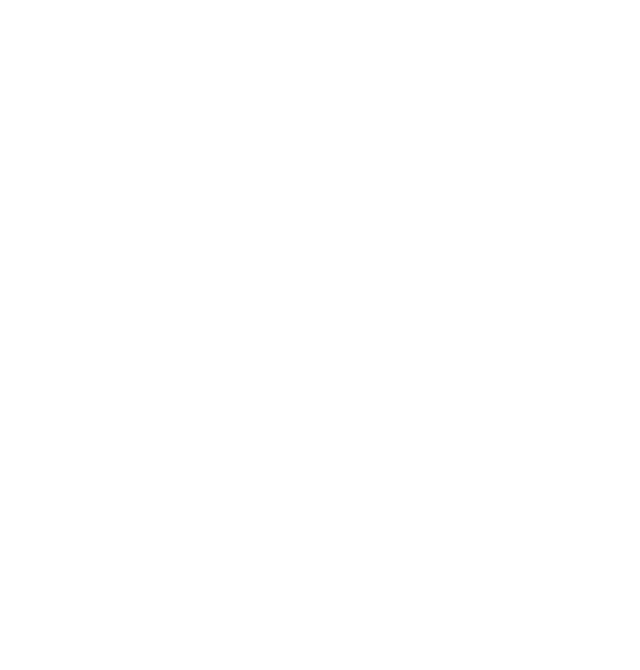
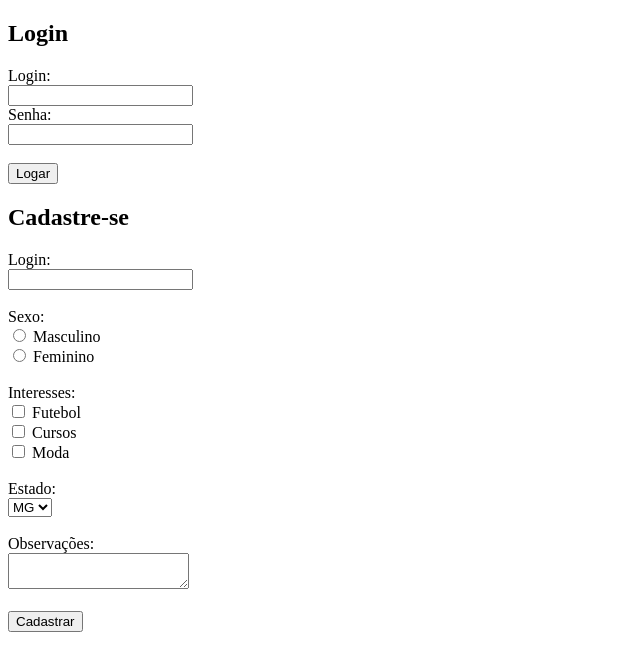
Before and after one commit to marcusmigueell/Secao1-HTML5, a plain HTML site: page index.html in a window 1280 px wide. Shown: the whole page, without its empty margins (0-640 px from the left). Drawn offline with Linux system fonts and the light colour scheme.

Commit message:
Creating básic forms

```diff
--- a/index.html
+++ b/index.html
@@ -9,7 +9,50 @@
 
     <body>
 
+        <h2>Login</h2>
 
+        <form>
+
+            Login:<br>
+            <input type="text" name="login"> <br>
+
+            Senha:<br>
+            <input type="password" name="senha"> <br><br>
+
+            <input type="button" value="Logar">
+
+        </form>
+
+        <h2>Cadastre-se</h2>
+
+        <form>
+
+            Login:<br>
+            <input type="text" name="login"> <br><br>
+
+            Sexo:<br>
+            <input type="radio" name="sexo" value="M"> Masculino<br>
+            <input type="radio" name="sexo" value="F"> Feminino<br><br>
+
+            Interesses:<br>
+            <input type="checkbox" name="interesses"> Futebol<br>
+            <input type="checkbox" name="interesses"> Cursos<br>
+            <input type="checkbox" name="interesses"> Moda<br><br>
+
+            Estado:<br>
+            <select name="estado">
+                <option value="mg">MG</option>
+                <option value="sp">SP</option>
+                <option value="rj">RJ</option>
+                <option value="rs">RS</option>
+            </select> <br><br>
+
+            Observações: <br>
+            <textarea></textarea> <br><br>
+
+            <input type="submit" value="Cadastrar">
+
+        </form>
 
     </body>
 
```
